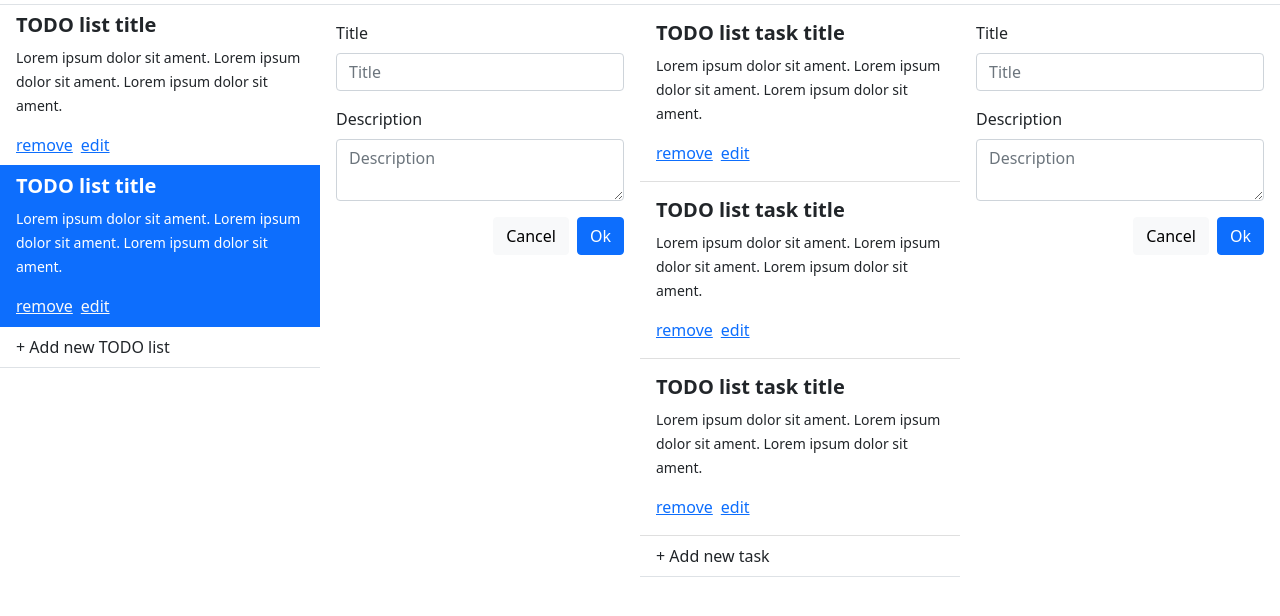
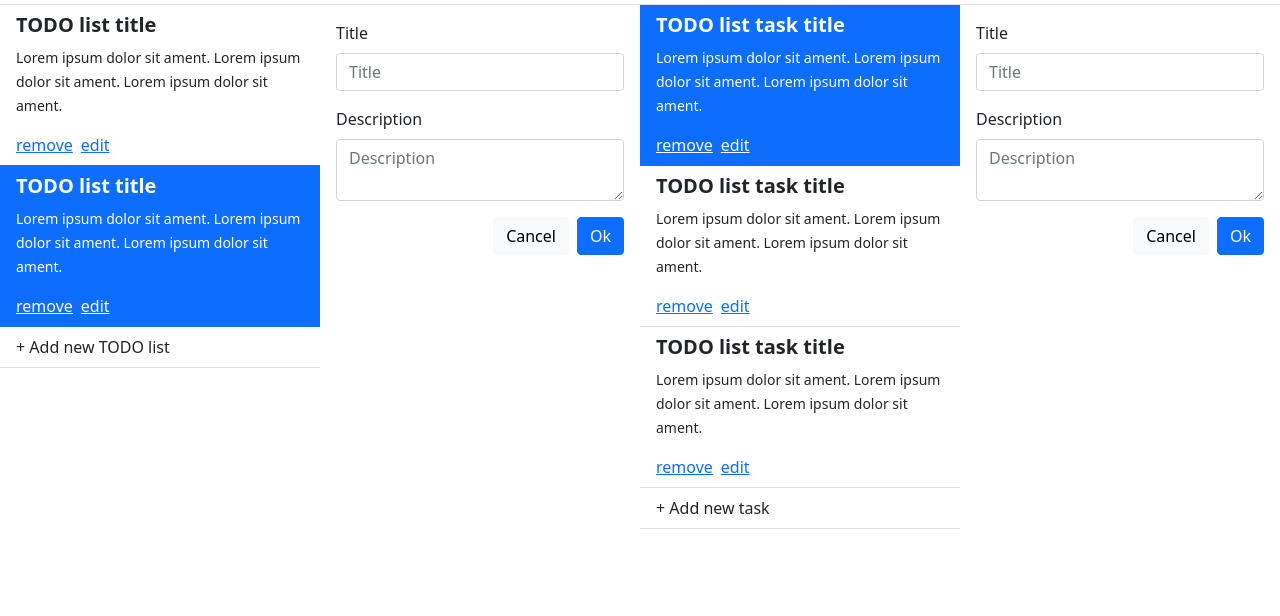
Before and after one commit to dennisshevtsov/bootstrap-todo-sample, a website: page index.html in a window 1280 px wide. Shown: the part 60-676 px from the top of the page. Drawn offline with nearby package versions, Linux system fonts and the light colour scheme.

Commit message:
active todo list task

```diff
--- a/index.html
+++ b/index.html
@@ -27,7 +27,7 @@
     <div style="width: 25%;">
       <div class="list-group list-group-flush border-bottom">
         <div class="list-group-item list-group-item-action">
-          <h5><strong>TODO list title</strong></h5>
+          <h5><strong class="mb-1">TODO list title</strong></h5>
           <p><small>Lorem ipsum dolor sit ament. Lorem ipsum dolor sit ament. Lorem ipsum dolor sit ament.</small></p>
           <div class="d-flex w-100 align-items-center">
             <a href="#" class="me-2"><span>remove</span></a>
@@ -35,7 +35,7 @@
           </div>
         </div>
         <div class="list-group-item list-group-item-action active">
-          <h5><strong>TODO list title</strong></h5>
+          <h5><strong class="mb-1">TODO list title</strong></h5>
           <p><small>Lorem ipsum dolor sit ament. Lorem ipsum dolor sit ament. Lorem ipsum dolor sit ament.</small></p>
           <div class="d-flex w-100 align-items-center">
             <a href="#" class="me-2 link-light"><span>remove</span></a>
@@ -66,7 +66,15 @@
       </div>
     </form>
     <div class="list-group list-group-flush border-bottom" style="width: 25%;">
-      <div class="list-group-item list-group-item-action py-3">
+      <div class="list-group-item list-group-item-action active">
+        <h5><strong class="mb-1">TODO list task title</strong></h5>
+        <p><small>Lorem ipsum dolor sit ament. Lorem ipsum dolor sit ament. Lorem ipsum dolor sit ament.</small></p>
+        <div class="d-flex w-100 align-items-center">
+          <a href="#" class="me-2 link-light"><span>remove</span></a>
+          <a href="#" class="me-2 link-light"><span>edit</span></a>
+        </div>
+      </div>
+      <div class="list-group-item list-group-item-action">
         <h5><strong class="mb-1">TODO list task title</strong></h5>
         <p><small>Lorem ipsum dolor sit ament. Lorem ipsum dolor sit ament. Lorem ipsum dolor sit ament.</small></p>
         <div class="d-flex w-100 align-items-center">
@@ -74,15 +82,7 @@
           <a href="#" class="me-2"><span>edit</span></a>
         </div>
       </div>
-      <div class="list-group-item list-group-item-action py-3">
-        <h5><strong class="mb-1">TODO list task title</strong></h5>
-        <p><small>Lorem ipsum dolor sit ament. Lorem ipsum dolor sit ament. Lorem ipsum dolor sit ament.</small></p>
-        <div class="d-flex w-100 align-items-center">
-          <a href="#" class="me-2"><span>remove</span></a>
-          <a href="#" class="me-2"><span>edit</span></a>
-        </div>
-      </div>
-      <div class="list-group-item list-group-item-action py-3">
+      <div class="list-group-item list-group-item-action">
         <h5><strong class="mb-1">TODO list task title</strong></h5>
         <p><small>Lorem ipsum dolor sit ament. Lorem ipsum dolor sit ament. Lorem ipsum dolor sit ament.</small></p>
         <div class="d-flex w-100 align-items-center">
```
